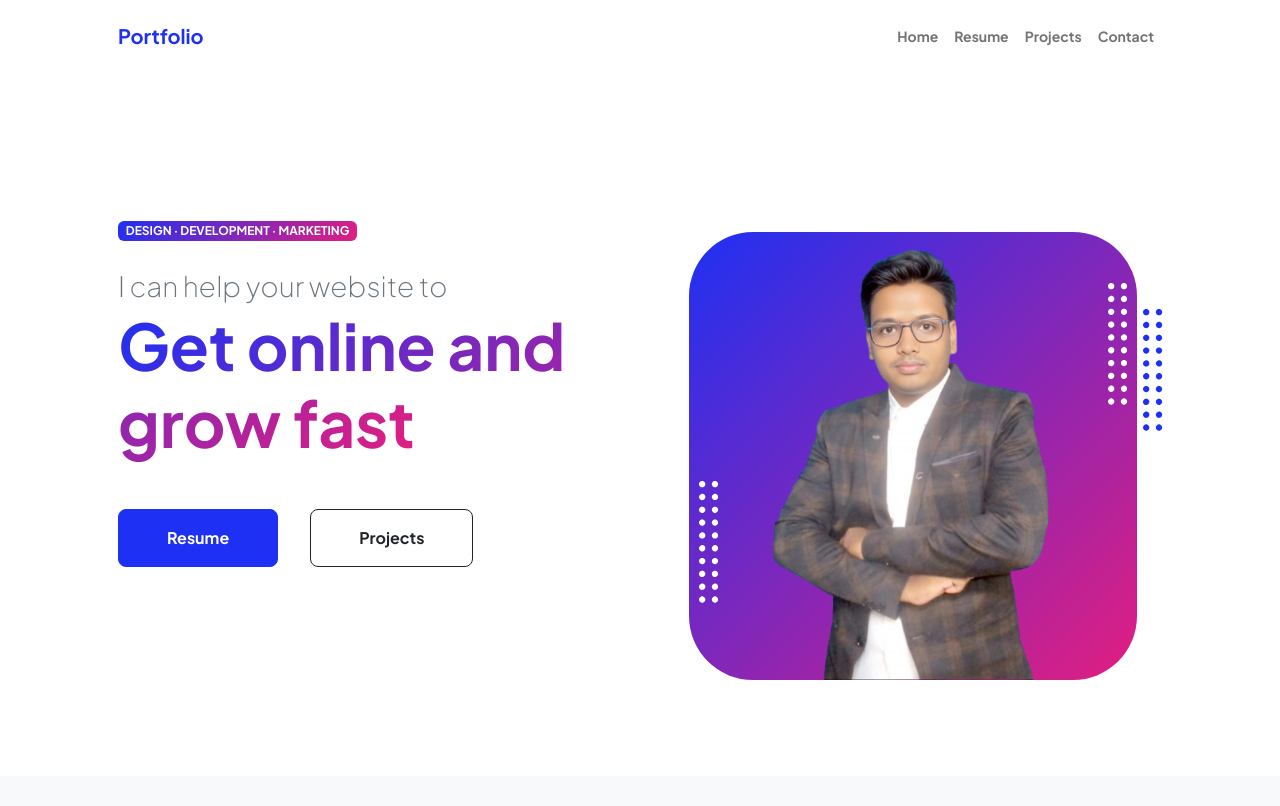
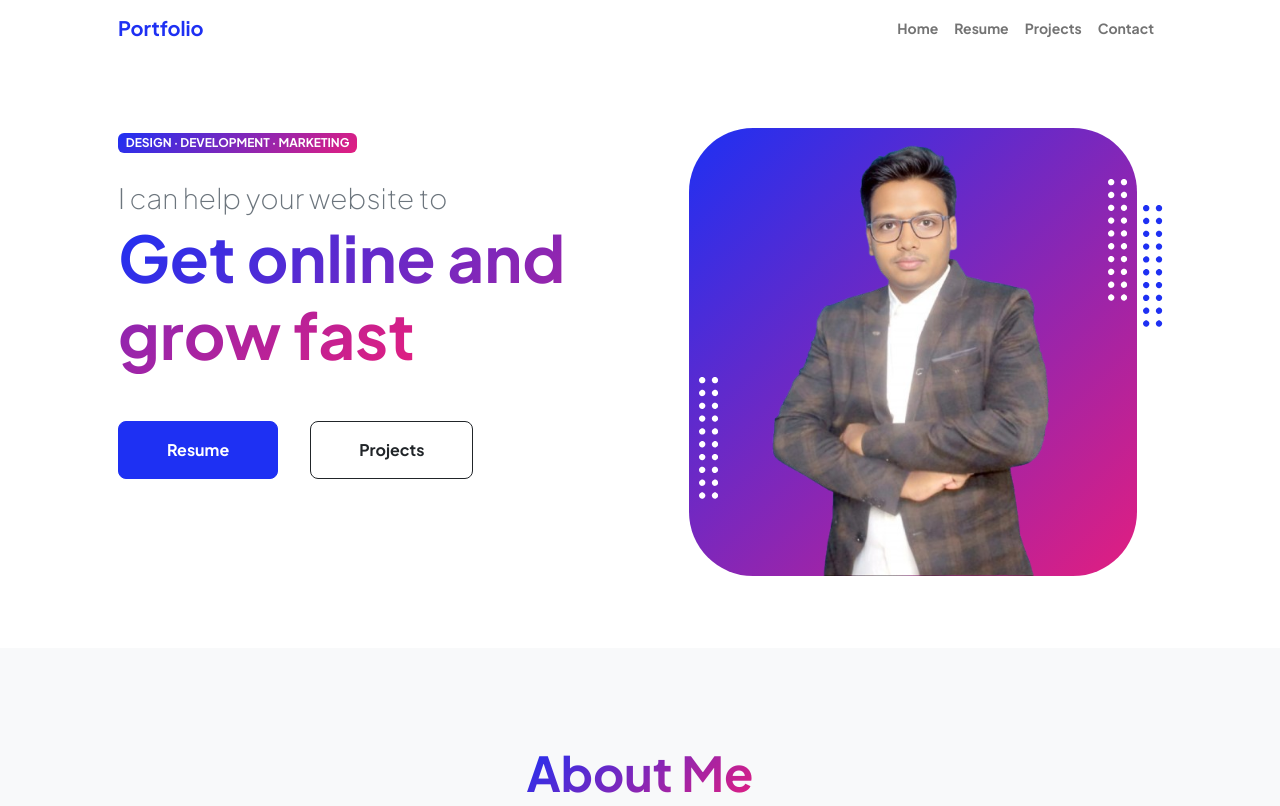
Before and after one commit to ammarsiraj89-lang/port, a plain HTML site: page index.html in a window 1280 px wide. Shown: the top 806 px of the page. Drawn offline with nearby package versions, Linux system fonts and the light colour scheme.

Commit message:
Add files via upload

```diff
--- a/index.html
+++ b/index.html
@@ -20,7 +20,8 @@
     <body class="d-flex flex-column h-100">
         <main class="flex-shrink-0">
             <!-- Navigation-->
-            <nav class="navbar navbar-expand-lg navbar-light bg-white py-3">
+            <nav class="navbar navbar-expand-lg navbar-light bg-white"
+            style="margin-bottom:0 !important; padding-bottom:0 !important;">
                 <div class="container px-5">
                     <a class="navbar-brand" href="index.html"><span class="fw-bolder text-primary">Portfolio</span></a>
                     <button class="navbar-toggler" type="button" data-bs-toggle="collapse" data-bs-target="#navbarSupportedContent" aria-controls="navbarSupportedContent" aria-expanded="false" aria-label="Toggle navigation"><span class="navbar-toggler-icon"></span></button>
@@ -35,7 +36,7 @@
                 </div>
             </nav>
             <!-- Header-->
-            <header class="py-5">
+            <header class="pb-4" >
                 <div class="container px-5 pb-5">
                     <div class="row gx-5 align-items-center">
 
@@ -61,7 +62,7 @@
 
                         <!-- RIGHT COLUMN -->
                         <div class="col-md-6 col-xxl-7">
-                            <div class="d-flex justify-content-center mt-5 mt-xxl-0">
+                            <div class="d-flex justify-content-center mt-3 mt-xxl-0">
                                 <div class="profile bg-gradient-primary-to-secondary">
                                     <img class="profile-img pt-4" src="image/Ammar.png" alt="..." />
 
```
